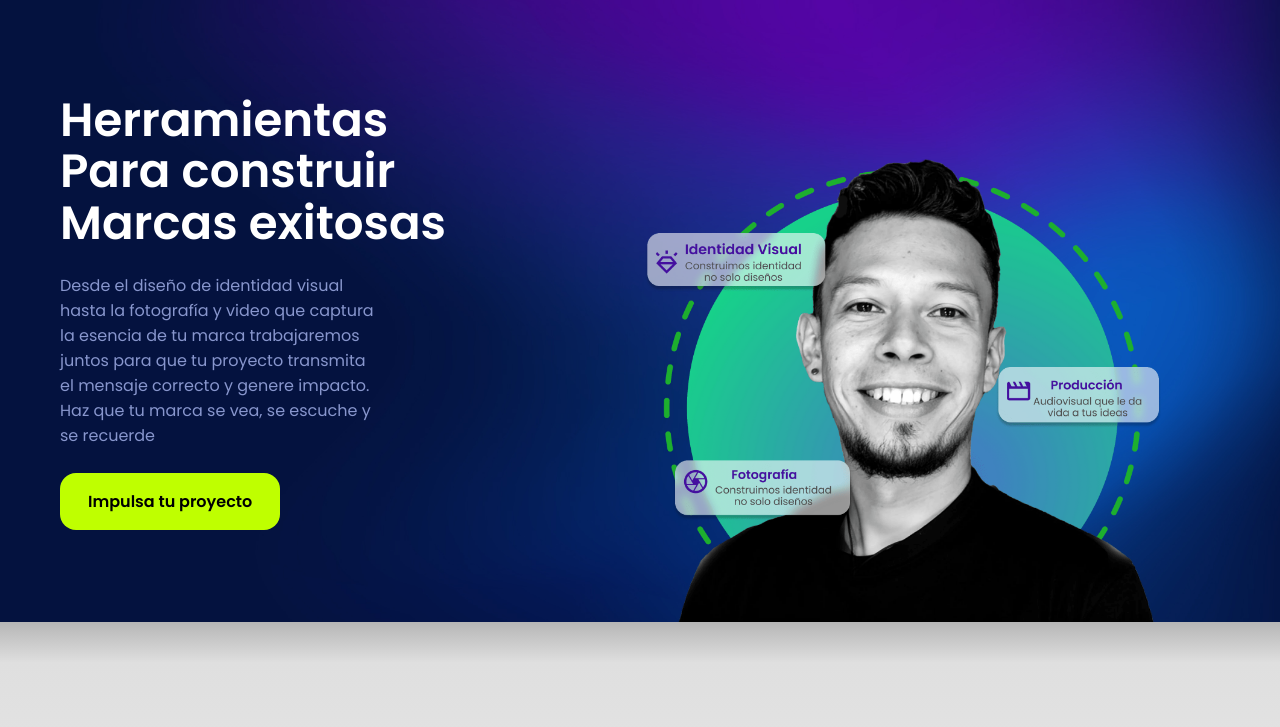
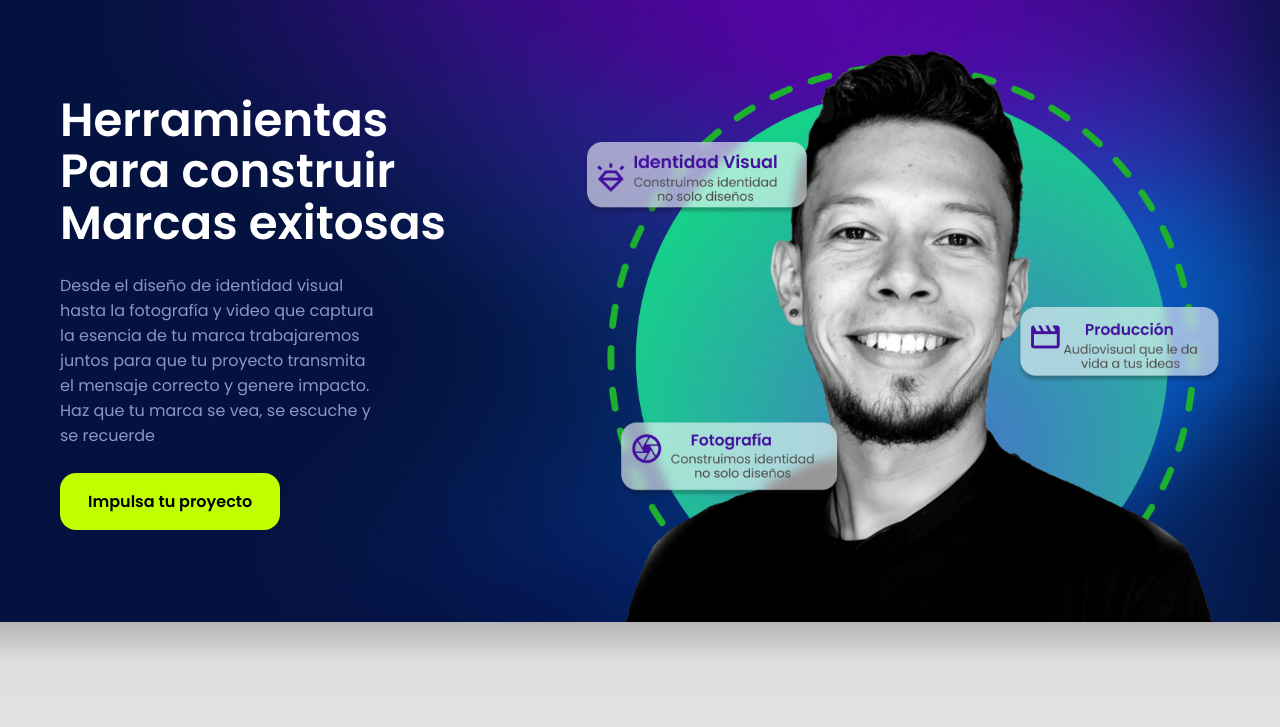
Before and after one commit to gusalejo/Portafolio, a plain HTML site: page index.html in a window 1280 px wide. Shown: the part 73-800 px from the top of the page. Drawn offline with Linux system fonts and the light colour scheme.

Commit message:
Add files via upload

```diff
--- a/class.css
+++ b/class.css
@@ -78,12 +78,10 @@ background: linear-gradient(to bottom,
   flex: 1.121;
   background-image: url('img/fotop.png');
 
-
-
-  background-size: 75%;
+  background-size:700px;
   background-repeat: no-repeat;
   background-position: bottom;
-  border-radius: 0% 50% 0% 0%;
+
 }
 
 header.negroblanco {
```
